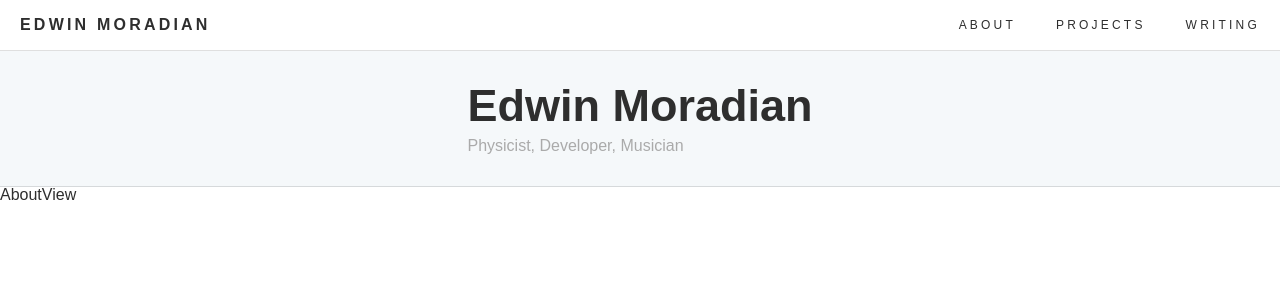
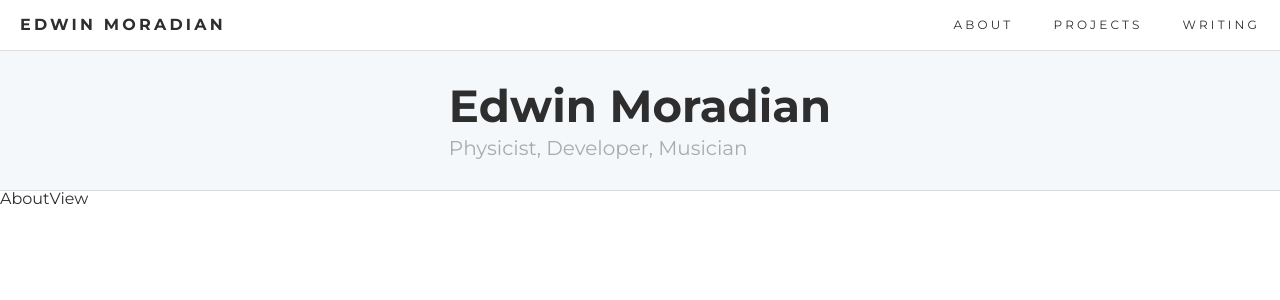
Before and after one commit to edwinmoradian90/portfolio, a React (Create React App) app: page / in a window 1280 px wide. Shown: the top 300 px of the page. Built offline with nearby package versions, Linux system fonts and the light colour scheme.

Commit message:
added firebase and deployed

```diff
--- a/public/index.html
+++ b/public/index.html
@@ -3,6 +3,10 @@
   <head>
     <meta charset="utf-8" />
     <link rel="icon" href="%PUBLIC_URL%/favicon.ico" />
+    <link
+      href="https://fonts.googleapis.com/css2?family=Merriweather:wght@300;400;700&family=Montserrat:wght@300;400;700&display=swap"
+      rel="stylesheet"
+    />
     <meta name="viewport" content="width=device-width, initial-scale=1" />
     <meta name="theme-color" content="#000000" />
     <meta
--- a/src/components/style/header/headerStyles.js
+++ b/src/components/style/header/headerStyles.js
@@ -24,6 +24,7 @@
 
 const Titles = styled.p`
   color: ${textGrey};
+  font-size: 20px;
 `;
 
 const Text = styled.p`
```
Also changed, not shown: firebase.json (added), 1 other file (tests, documents, lock files or other folders).
